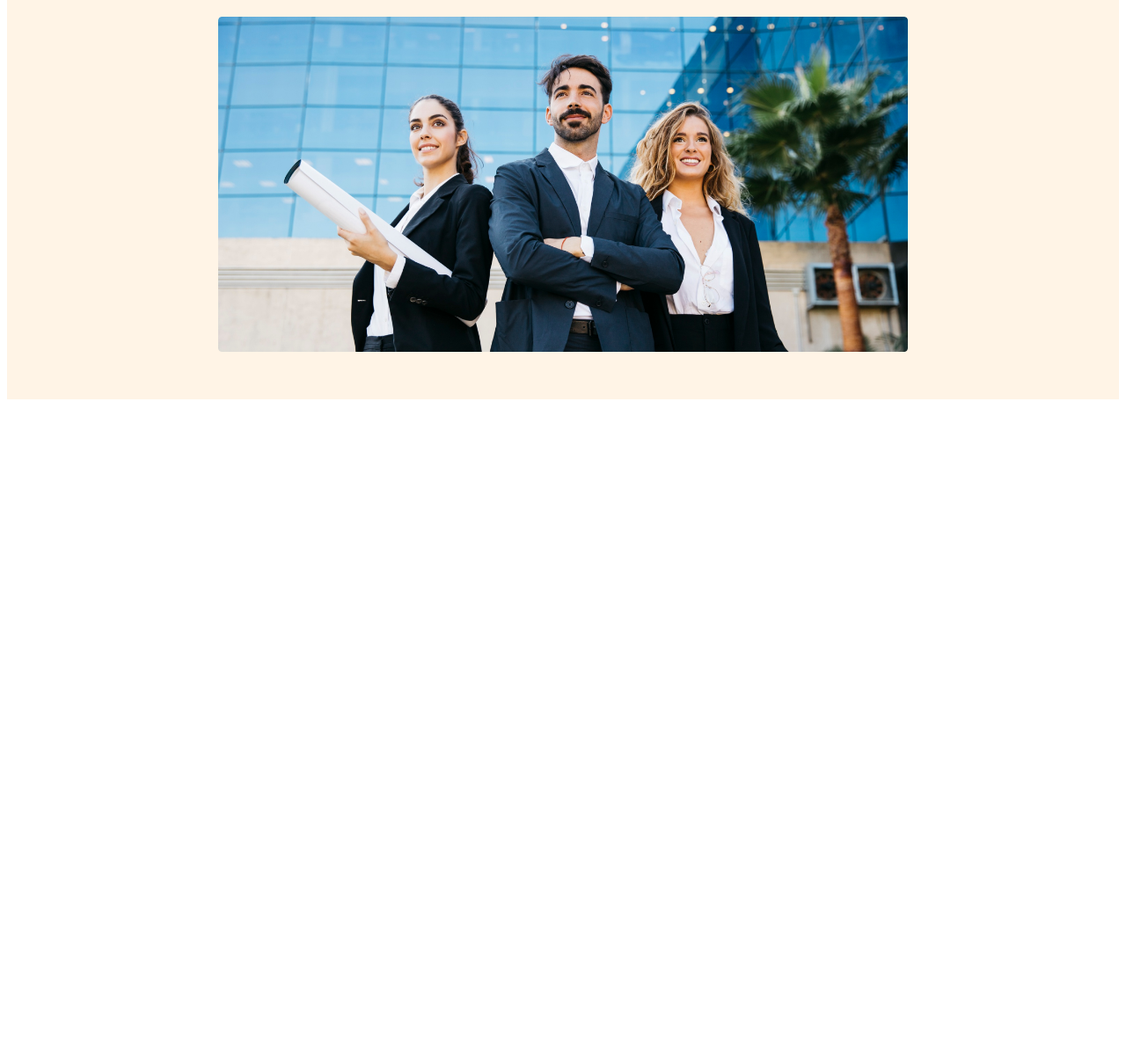
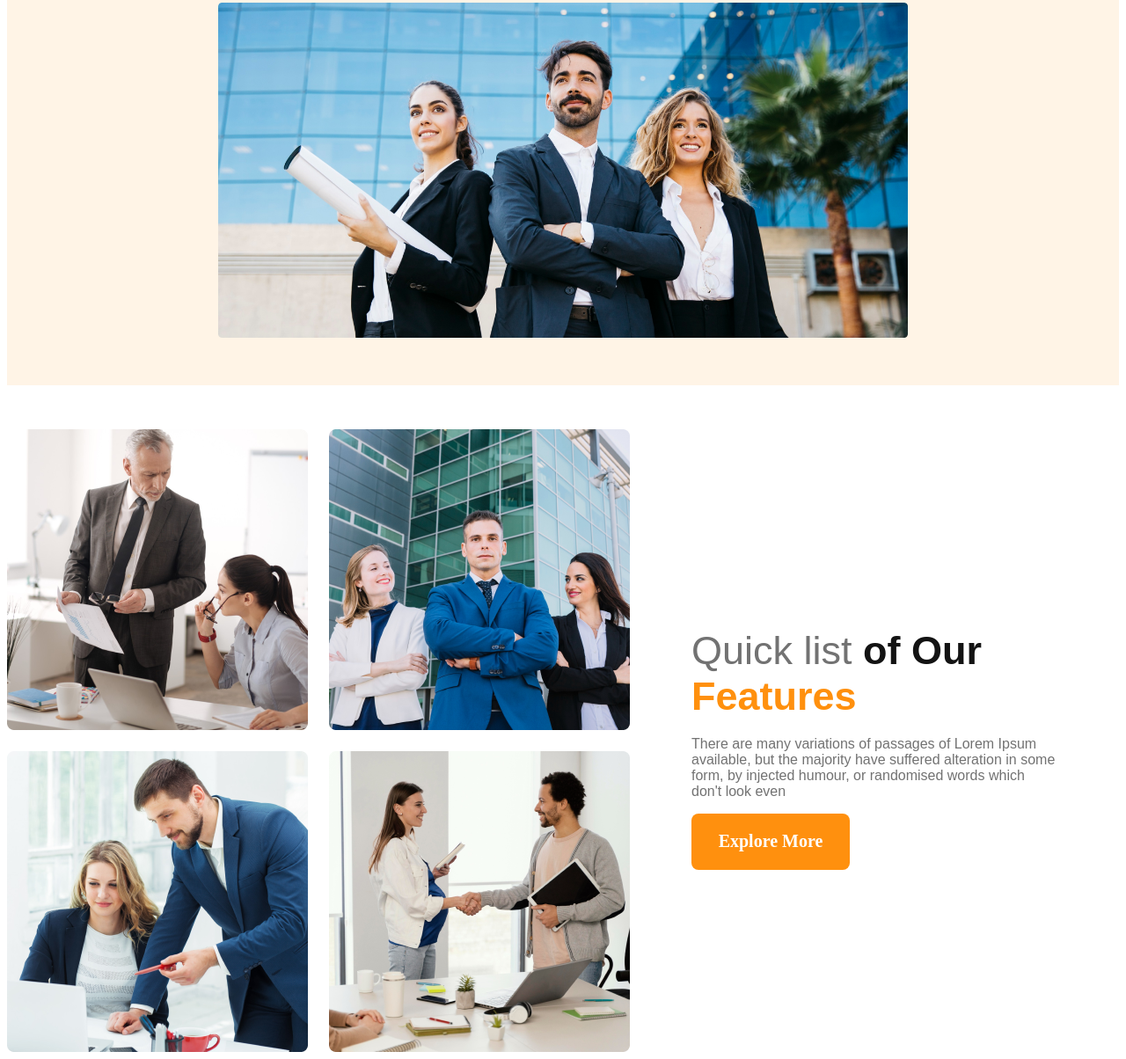
Before and after one commit to SOURAVcse9/architects, a plain HTML site: page index.html in a window 1280 px wide. Shown: the part 443-1647 px from the top of the page at 88% size. Before the commit the page ends 905 px from the top, so only its background shows below. Drawn offline with Linux system fonts and the light colour scheme.

Commit message:
finished feature

```diff
--- a/index.html
+++ b/index.html
@@ -7,6 +7,7 @@
     <link rel="stylesheet" href="style.css">
 </head>
 <body>
+    <!-- header starting -->
     <header>
         <nav>
             <h3 class="nav-title">
@@ -33,7 +34,33 @@
 
     </div>
     </header>
-    <main></main>
+    <!-- header stop -->
+    <main>
+
+<!-- features section -->
+<section class="feature">
+    <div class="feature-image">
+        <img src="image/team1.png" alt="">
+        <img src="image/team2.png" alt="">
+        <img src="image/team3.png" alt="">
+        <img src="image/team4.png" alt="">
+
+
+
+
+    </div>
+    <div class="feature-discreption">
+<h3 class="feature-discreption-title"><span class="quick">Quick list</span><span class="of-our"> of Our </span><span class="featur">Features</span></h3>
+<p class="title-discreption">
+    There are many variations of passages of Lorem Ipsum available, but the majority have suffered alteration in some form, by injected humour, or randomised words which don't look even
+</p>
+<button class="btn-primary">Explore More</button>
+
+    </div>
+</section>
+
+
+    </main>
     <footer></footer>
 </body>
 </html>
--- a/style.css
+++ b/style.css
@@ -2,16 +2,13 @@
 .btn-primary{
     width: 180px;
 height: 64px;
-flex-shrink: 0;
 border-radius: 8px;
 background: #FF900E;
 color: #FFF;
 text-align: center;
 font-family: Work Sans;
 font-size: 20px;
-font-style: normal;
 font-weight: 600;
-line-height: normal;
 border:none;
 cursor: pointer;
 }
@@ -72,37 +69,84 @@ margin: 0 auto !important;
 font-size: 64px;
 }
 .title-discreption{
-    color: var(--Dark-03, #727272);
-text-align: center;
-font-family: Work Sans;
+    color: #727272;
 font-size: 16px;
-font-style: normal;
-font-weight: 400;
-line-height: 26px; /* 162.5% */
-height:52px;
-margin-top: 0px;
+/* height:52px; */
 }
 .bannar-image{
     margin-top: 50px;
     width: 100%;
 }
+/* main */
+main{
+    max-width: 1440px;
+    margin:0 auto;
+}
+/* feature style */
+.feature{
+    display: flex;
+    align-items: center;
+    margin-top: 50px;
+
+}
+.feature-image{
+    display: grid;
+    grid-template-columns: repeat(2,1fr);
+    gap:24px;
+
+}
+.feature-discreption{
+    padding-left: 70px;
+    padding-right: 70px;
+}
+.quick{
+    color:#727272;
+font-size: 45px;
+font-weight: 500;
+}
+.of-our{
+   color: #131313;
+font-size: 45px;
+font-weight: 700;
+}
+.featur{
+    color: #FF900E;
+font-size: 45px;
+font-weight: 700;
+}
+
+
+
 /* responsive media query */
 @media screen and (max-width:576px) {
     header{
         padding:20px;
     }
+
+
+    .feature,
     nav{
         flex-direction: column;
 
+    }
+    .feature-image{
+        grid-template-columns:1fr;
     }
 
     .bannar-title{
 margin-left: 20px;
     }
 
+    .feature-discreption{
+   padding:20px;
+
+}
 }
 /* tablet or medium device */
 @media screen and (min-width: 576px) and (max-width:960px){
+
+
+    .feature,
     nav{
         flex-direction: column;
     }
@@ -110,3 +154,4 @@ margin-left: 20px;
         padding: 30px;
     }
 }
+/*
```
